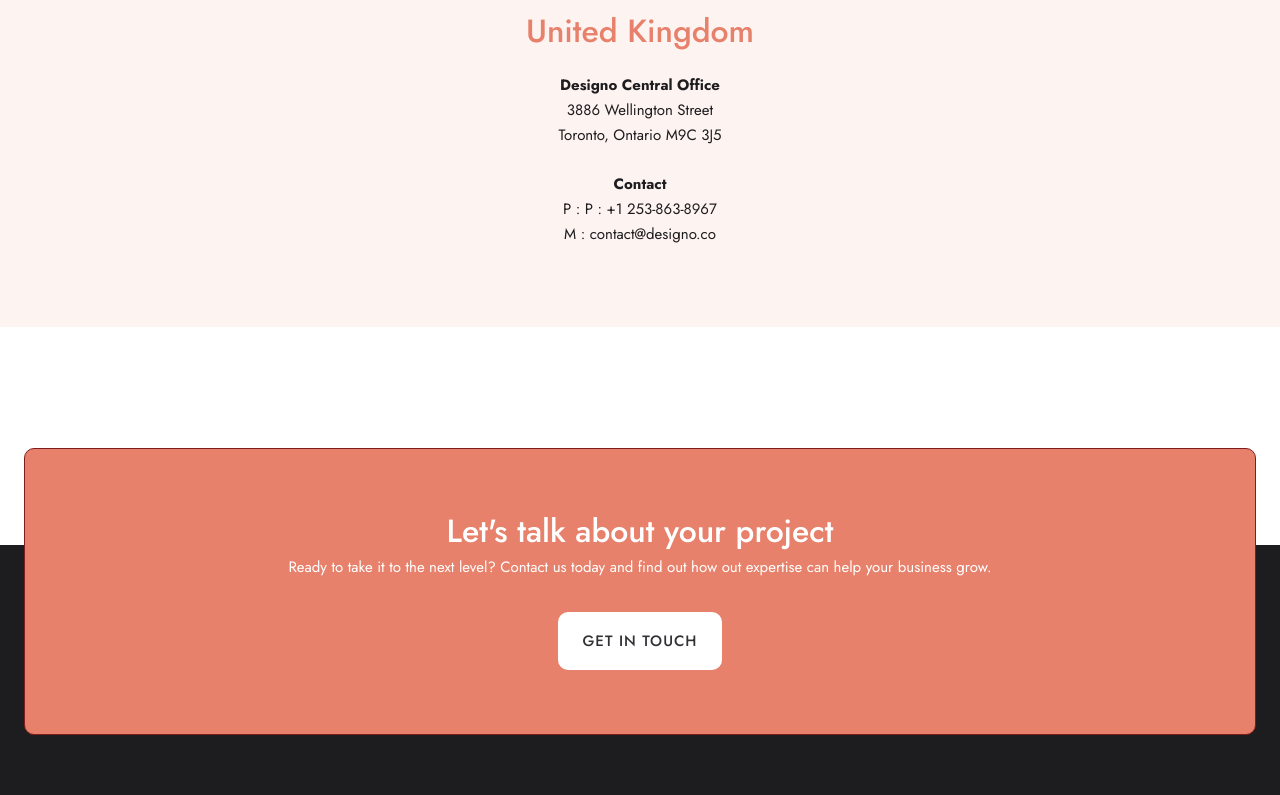
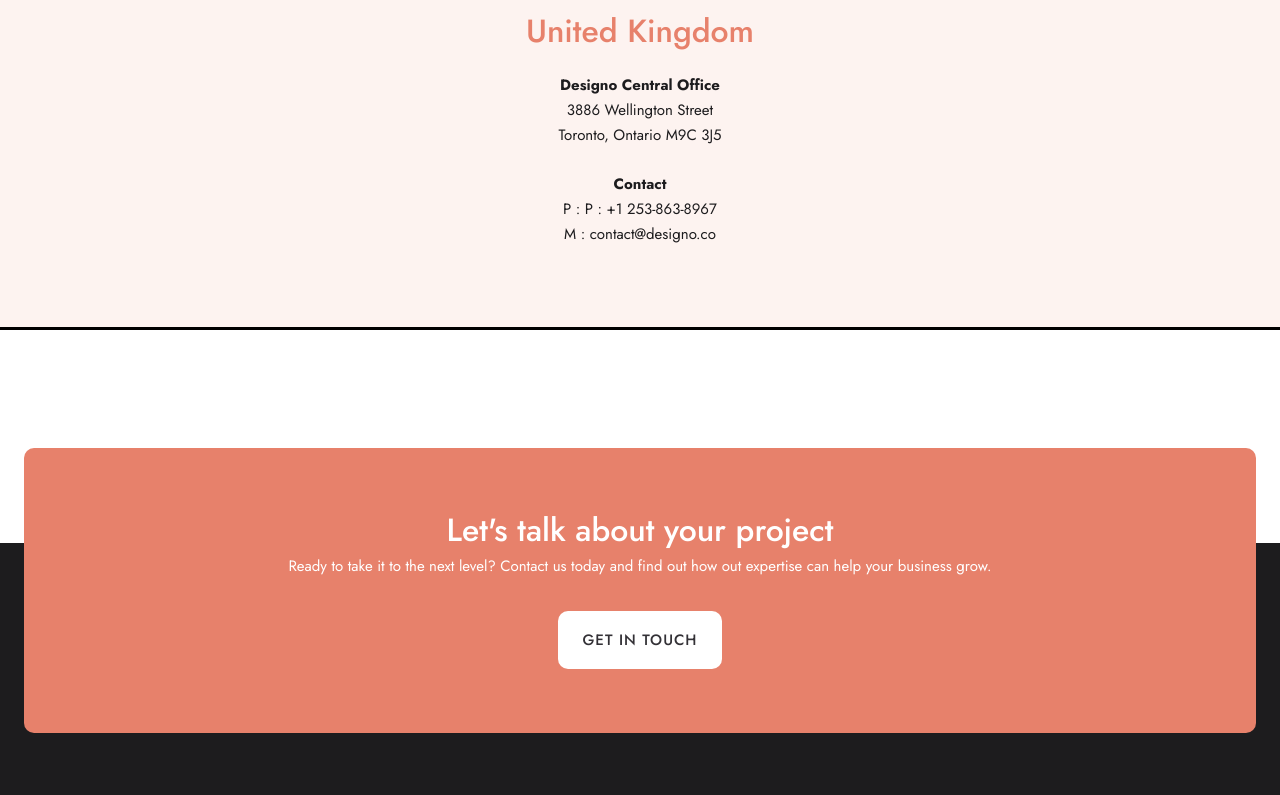
Before and after one commit to presh-031/designo, a Next.js app: page /locations in a window 1280 px wide. Shown: the part 2000-2795 px from the top of the page. Built offline with nearby package versions, Linux system fonts and the light colour scheme.

Commit message:
onto fixing leaflet logic

```diff
--- a/components/Location.tsx
+++ b/components/Location.tsx
@@ -20,7 +20,7 @@
 
 const Location = (props: LocationProps) => {
   return (
-    <div id={props.id} className="">
+    <div id={props.id} className="outline">
       <div className="h-[32rem] ">
         {/* <MapContainer
           center={[51.505, -0.09]}
--- a/components/Talk.tsx
+++ b/components/Talk.tsx
@@ -2,7 +2,7 @@
 
 const Talk = () => {
   return (
-    <div className="relative top-[18.95rem] mx-[2.4rem]  mt-[-6.85rem] rounded-2xl border border-red-900 bg-peach py-[6.4rem] text-center text-white">
+    <div className="relative top-[18.95rem] mx-[2.4rem] mt-[-6.85rem]  rounded-2xl bg-peach px-[2.4rem] py-[6.4rem] text-center text-white">
       <p className="mb-[0.6rem] text-[3.2rem] font-medium leading-[3.6rem]">
         Let's talk about your project
       </p>
```
